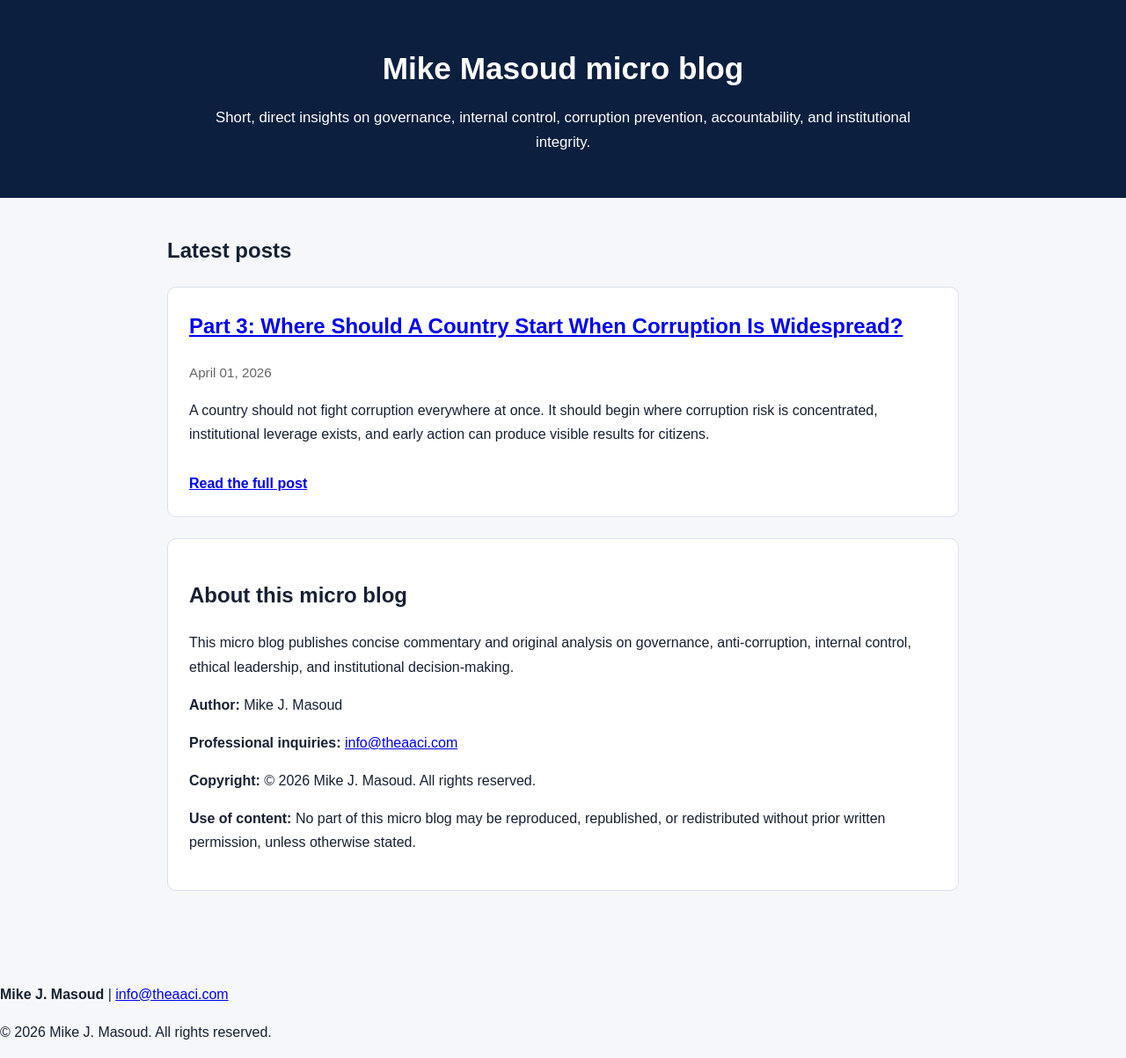
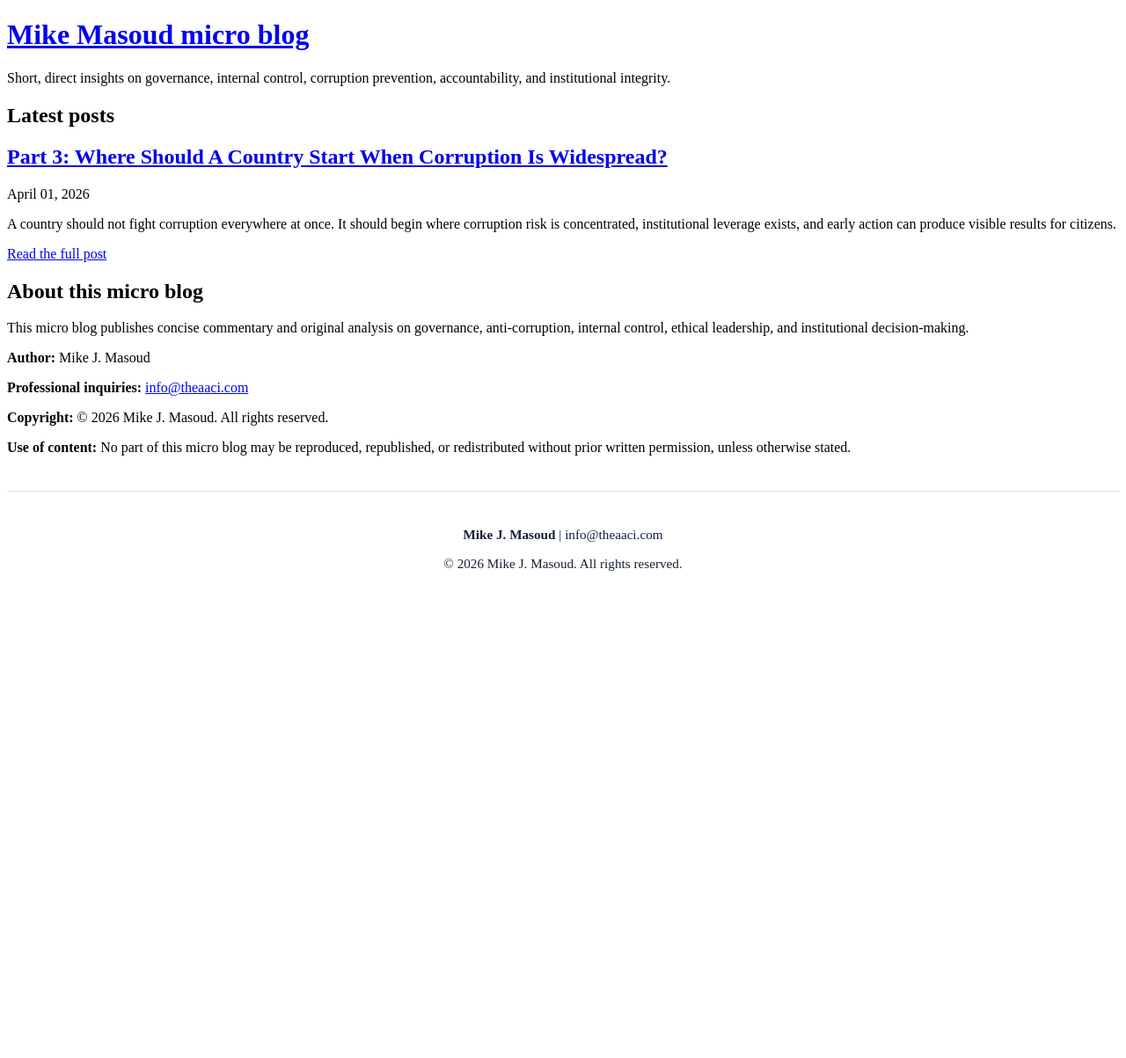
Before and after one commit to mikemasoud/microblog, a Jekyll site: the page built from index.md, in a window 1280 px wide. Shown: the whole page at 88% size. Built offline with Jekyll 4.4.1, drawn with Linux system fonts in a browser that asks for light colours; after the commit the page ends 900 px from its top, so only the background shows below that.

Commit message:
Update style.css

```diff
--- a/assets/style.css
+++ b/assets/style.css
@@ -1,64 +1,23 @@
-body {
-  margin: 0;
-  font-family: Arial, Helvetica, sans-serif;
-  background: #f5f7fa;
-  color: #162033;
-  line-height: 1.7;
+.site-footer {
+  background: #ffffff;
+  border-top: 1px solid #d9e0ea;
+  margin-top: 40px;
+  padding: 24px 20px;
 }
 
-.site-header {
-  background: #0c1f3f;
-  color: #ffffff;
-  padding: 48px 20px;
+.footer-inner {
+  max-width: 900px;
+  margin: 0 auto;
   text-align: center;
+  color: #162033;
+  font-size: 0.95rem;
 }
 
-.site-header a {
-  color: #ffffff;
+.site-footer a {
+  color: #0c1f3f;
   text-decoration: none;
 }
 
-.site-header h1 {
-  margin: 0 0 12px;
-  font-size: 2.2rem;
+.site-footer a:hover {
+  text-decoration: underline;
 }
-
-.tagline {
-  max-width: 800px;
-  margin: 0 auto;
-  font-size: 1.05rem;
-}
-
-.container {
-  max-width: 900px;
-  margin: 40px auto;
-  padding: 0 20px 40px;
-}
-
-.post-card,
-.article-body,
-.about {
-  background: #ffffff;
-  border: 1px solid #d9e0ea;
-  border-radius: 10px;
-  padding: 24px;
-  margin-bottom: 24px;
-}
-
-.post-card h2,
-.article-body h1 {
-  color: #0c1f3f;
-  margin-top: 0;
-}
-
-.post-meta {
-  font-size: 0.95rem;
-  color: #666666;
-  margin-bottom: 16px;
-}
-
-.read-more {
-  display: inline-block;
-  margin-top: 12px;
-  font-weight: bold;
-}
```
